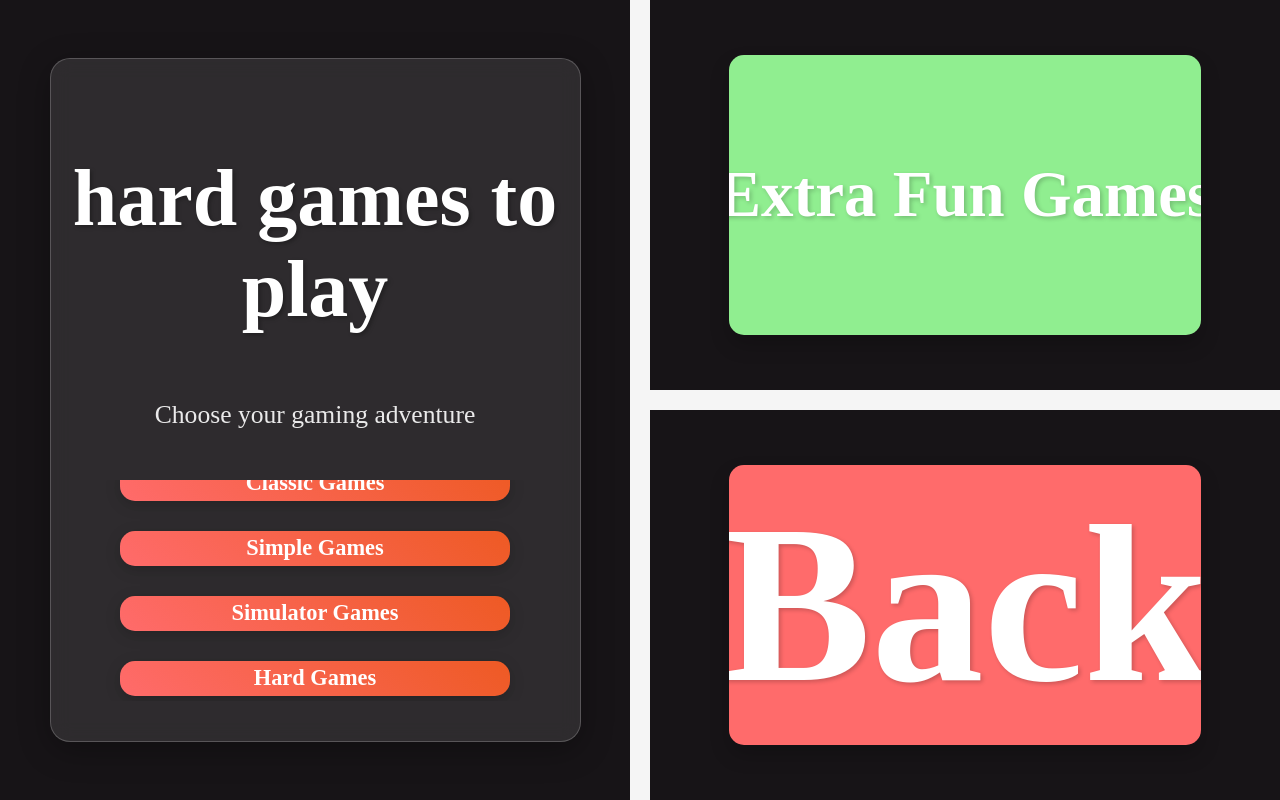
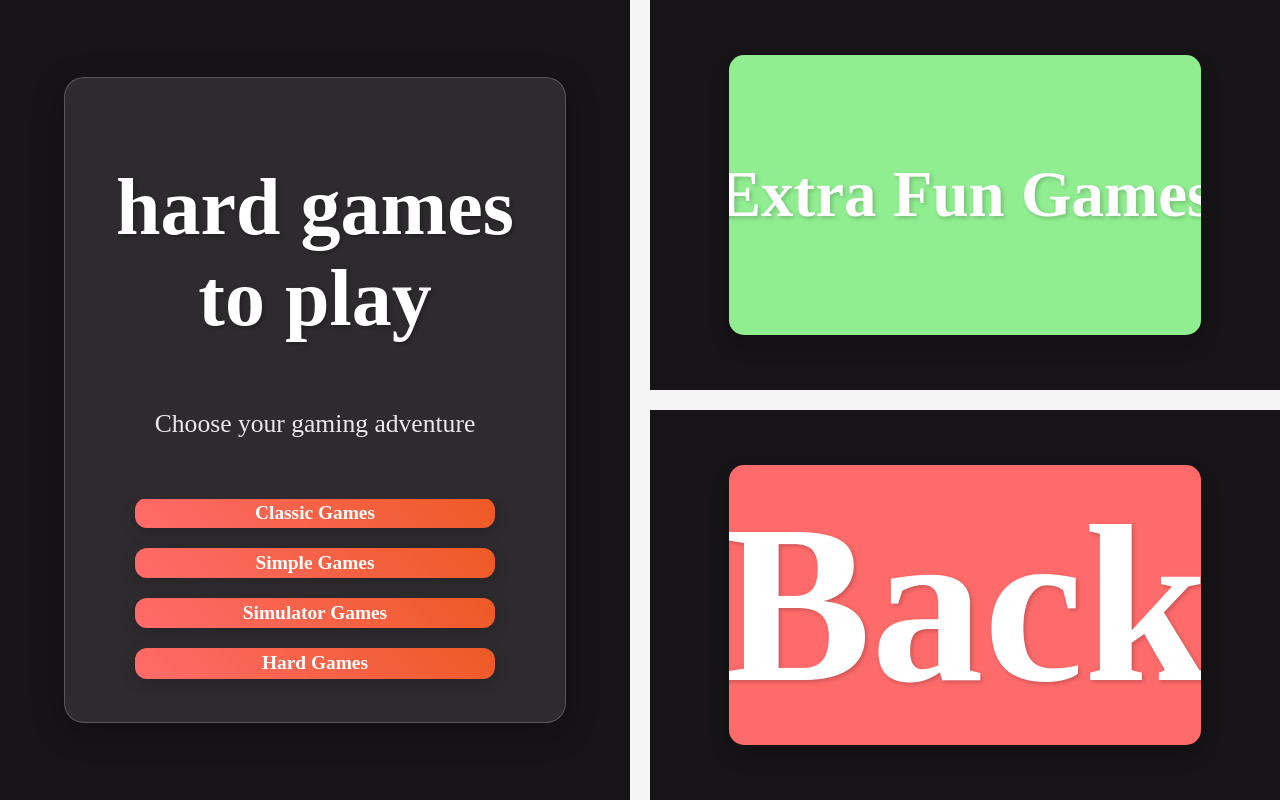
Before and after one commit to viyanajith/stuff, a plain HTML site: page gamesmainscreen.html in a window 1280 px wide. Drawn offline with Linux system fonts and the light colour scheme.

Commit message:
I hate debugging broski

```diff
--- a/gamesmainscreen.html
+++ b/gamesmainscreen.html
@@ -8,9 +8,9 @@
             /* Left side styles from hard-games */
             .container {
                 text-align: center;
-                width: 90%;
-                height: 90%;
-                padding: 40px 20px;
+                width: 85%;
+                height: 85%;
+                padding: 30px 20px;
                 background: rgba(255, 255, 255, 0.1);
                 border-radius: 20px;
                 backdrop-filter: blur(10px);
@@ -21,6 +21,7 @@
                 justify-content: center;
                 overflow: hidden;
                 box-sizing: border-box;
+                margin: 0 auto;
             }
 
             .main-title {
@@ -34,7 +35,7 @@
             .button-container {
                 display: flex;
                 flex-direction: column;
-                gap: 30px;
+                gap: 20px;
                 align-items: center;
                 flex-grow: 1;
                 justify-content: center;
@@ -44,17 +45,18 @@
                 box-sizing: border-box;
                 overflow-y: auto;
                 /* Add some padding at the bottom for scrolling */
-                padding-bottom: 20px;
+                padding-bottom: 15px;
+                margin-top: 10px;
             }
 
             .game-button {
-                padding: 20px 40px;
-                font-size: 1.8em;
+                padding: 15px 30px;
+                font-size: 1.6em;
                 font-weight: bold;
                 color: white;
                 background: linear-gradient(45deg, #ff6b6b, #ee5a24);
                 border: none;
-                border-radius: 15px;
+                border-radius: 12px;
                 cursor: pointer;
                 transition: all 0.3s ease;
                 text-decoration: none;
@@ -67,6 +69,7 @@
                 white-space: nowrap;
                 overflow: hidden;
                 text-overflow: ellipsis;
+                margin: 0 auto;
             }
 
             .game-button:hover {
@@ -305,7 +308,7 @@
 
                 // Calculate button width based on container width
                 const containerWidth = container.clientWidth;
-                const buttonWidth = Math.min(320, containerWidth * 0.75);
+                const buttonWidth = Math.min(300, containerWidth * 0.7);
 
                 // Apply styles to buttons
                 buttons.forEach(button => {
```
